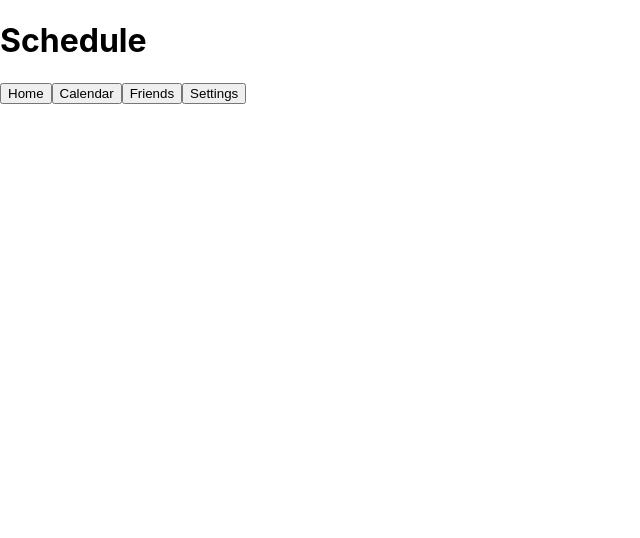
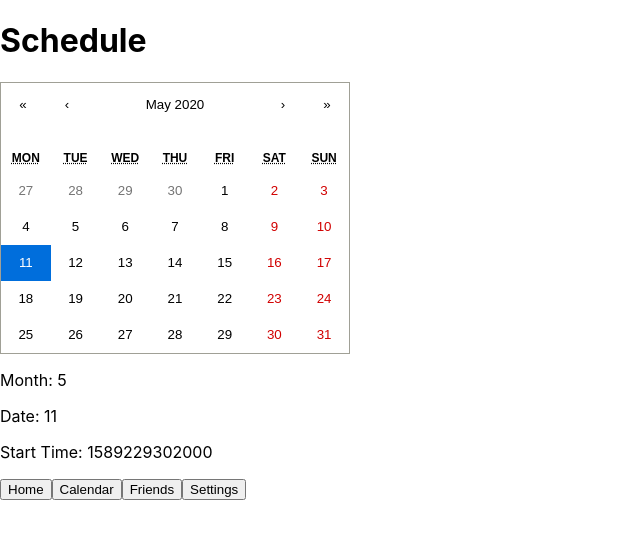
Before and after one commit to domferris/avail-react, a React (Create React App) app: page /schedule in a window 1280 px wide. Shown: the top 538 px of the page, without its empty margins (0-640 px from the left). Built offline with nearby package versions, Linux system fonts and the light colour scheme.

Commit message:
add calendar in schedule page, display month+date+time

```diff
--- a/package.json
+++ b/package.json
@@ -7,6 +7,7 @@
     "@testing-library/react": "^9.3.2",
     "@testing-library/user-event": "^7.1.2",
     "react": "^16.13.1",
+    "react-calendar": "^3.0.1",
     "react-dom": "^16.13.1",
     "react-router-dom": "^5.1.2",
     "react-scripts": "3.4.1"
--- a/src/App.js
+++ b/src/App.js
@@ -17,7 +17,6 @@ function App() {
         <Route path="/friends" component={Friends} />
         <Route path="/settings" component={Settings} />
       </Switch>
-
       <Nav />
     </main>
   );
--- a/src/components/Schedule.js
+++ b/src/components/Schedule.js
@@ -1,9 +1,23 @@
-import React from "react";
+import React, { useState } from "react";
+import Calendar from "react-calendar";
+import "react-calendar/dist/Calendar.css";
 
 function Schedule() {
+  const [date, setDate] = useState(new Date());
+  const [time, setTime] = useState(date.getTime());
+  // console.log(typeof date);
+  const onChange = (date) => {
+    setDate(date);
+  };
+
   return (
     <div>
       <h1>Schedule</h1>
+      <Calendar onChange={onChange} value={date} />
+      {/* {date.toString()} */}
+      <p>Month: {date.getMonth() + 1}</p>
+      <p>Date: {date.getDate()}</p>
+      <p>Start Time: {time.toString()}</p>
     </div>
   );
 }
```
Also changed, not shown: 1 other file (tests, documents, lock files or other folders).
